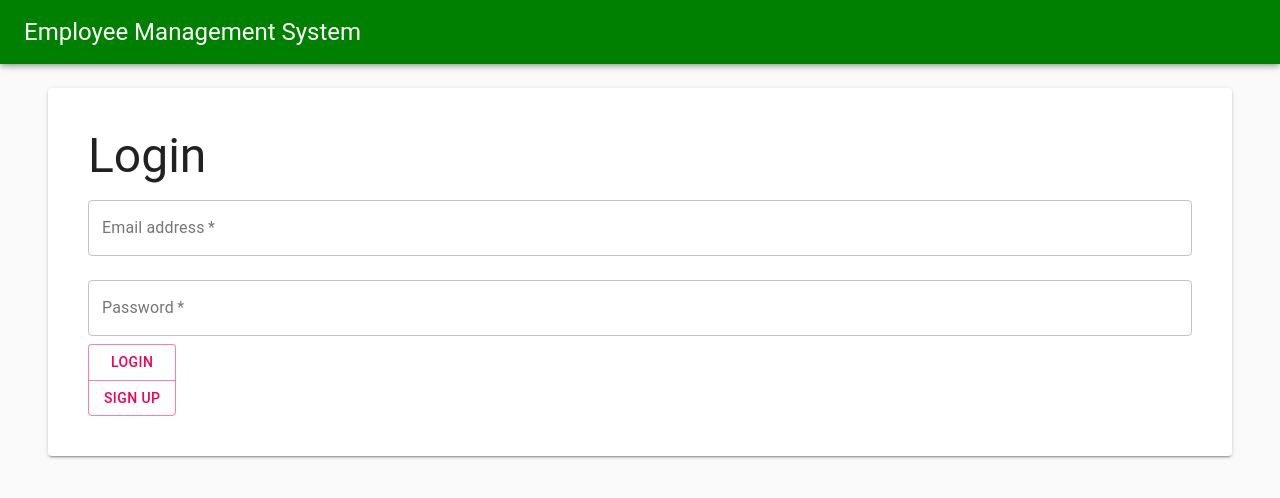
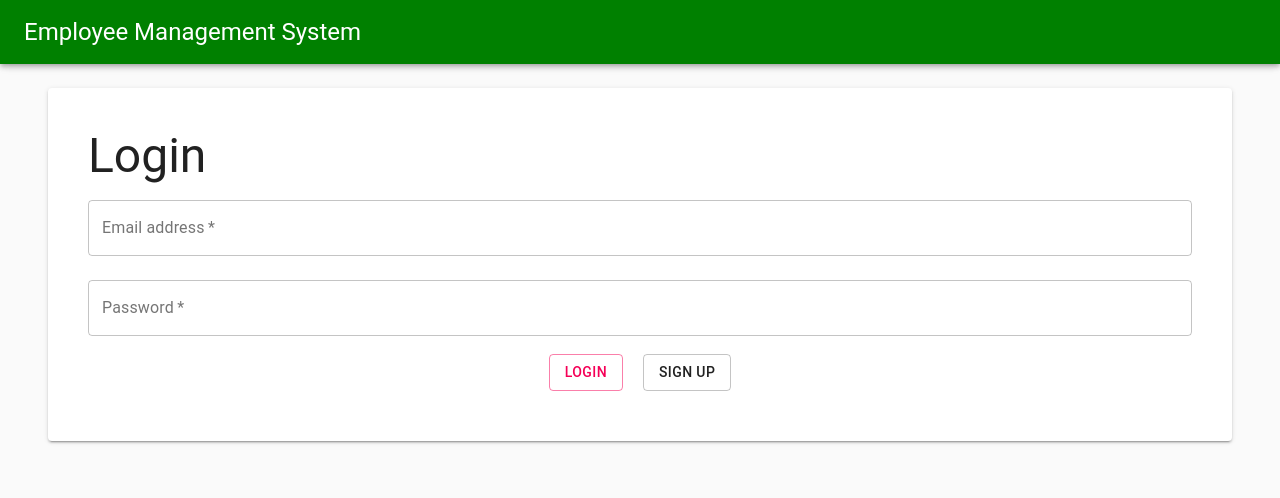
Before and after one commit to mgroholy/employee-manager-frontend, a React (Create React App) app: page /sign-in in a window 1280 px wide. Shown: the top 498 px of the page. Built offline with nearby package versions, Linux system fonts and the light colour scheme.

Commit message:
feat: style buttons in Login. Redirect to main page if login is successfull.

```diff
--- a/src/components/Login/Login.js
+++ b/src/components/Login/Login.js
@@ -4,15 +4,31 @@ import {
   ButtonGroup,
   Container,
   FormControl,
+  makeStyles,
   Paper,
   TextField,
   Typography,
 } from "@material-ui/core";
+import { findByLabelText } from "@testing-library/dom";
 import axios from "axios";
 import React, { useState } from "react";
+import { useHistory } from "react-router";
+
+const useStyles = makeStyles(() => ({
+  buttonGroup: {
+    display: "flex",
+    justifyContent: "center",
+  },
+  button: {
+    margin: "10px",
+  },
+}));
 
 const Login = () => {
+  const classes = useStyles();
   const SIGN_IN_REST_API_URL = "http://localhost:8080/sign-in";
+
+  const history = useHistory();
 
   const [email, setEmail] = useState("");
   const [password, setPassword] = useState("");
@@ -27,6 +43,7 @@ const Login = () => {
           password: password,
         });
         console.log(response);
+        history.push("/");
       } catch (apiError) {
         console.log(error);
         setError({
@@ -96,12 +113,11 @@ const Login = () => {
               helperText={error.password}
             />
           </FormControl>
-          <ButtonGroup
-            orientation="vertical"
-            variant="outlined"
-            color="secondary"
-          >
+          <Box className={classes.buttonGroup} orientation="horizontal">
             <Button
+              className={classes.button}
+              variant="outlined"
+              color="secondary"
               type="submit"
               onClick={() => {
                 sendLoginForm();
@@ -110,6 +126,9 @@ const Login = () => {
               Login
             </Button>
             <Button
+              className={classes.button}
+              variant="outlined"
+              color="default"
               type="submit"
               onClick={(event) => {
                 console.log(email, password);
@@ -117,7 +136,7 @@ const Login = () => {
             >
               Sign Up
             </Button>
-          </ButtonGroup>
+          </Box>
         </Box>
       </Paper>
     </Container>
```
